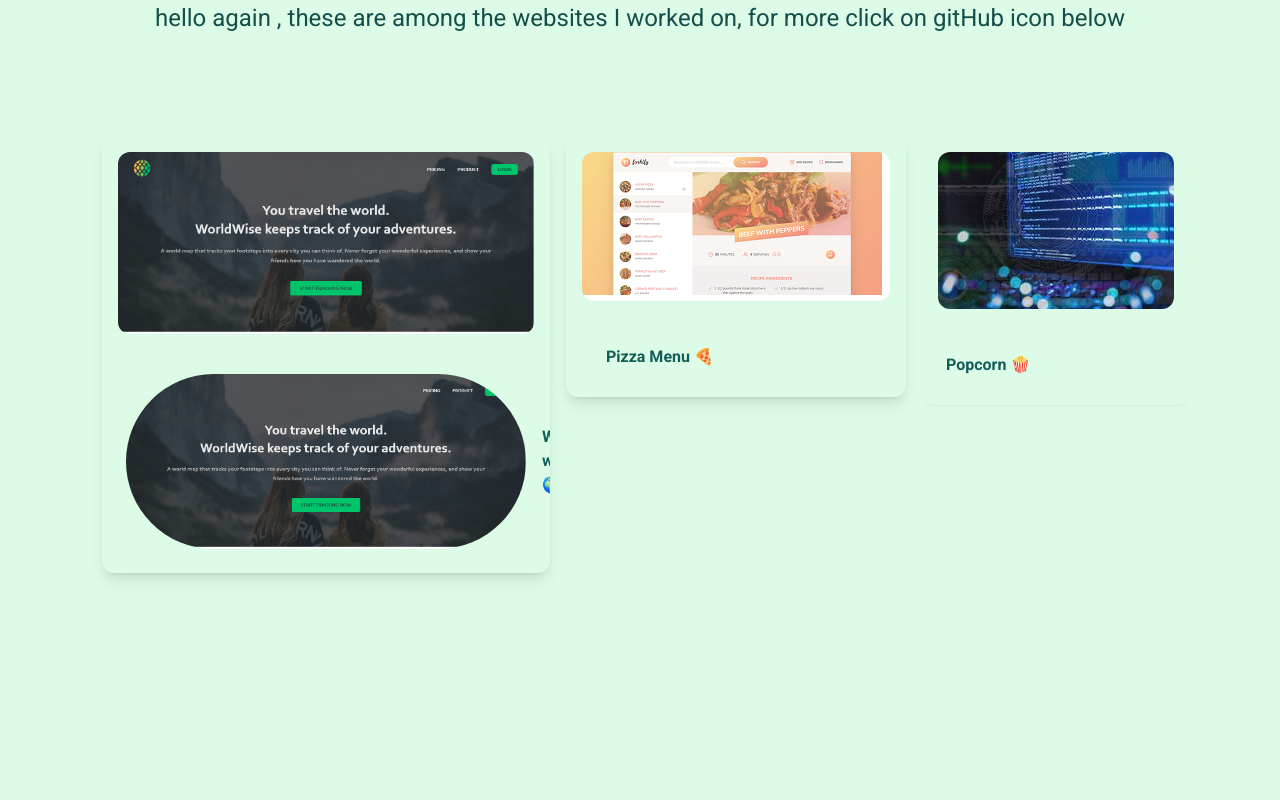
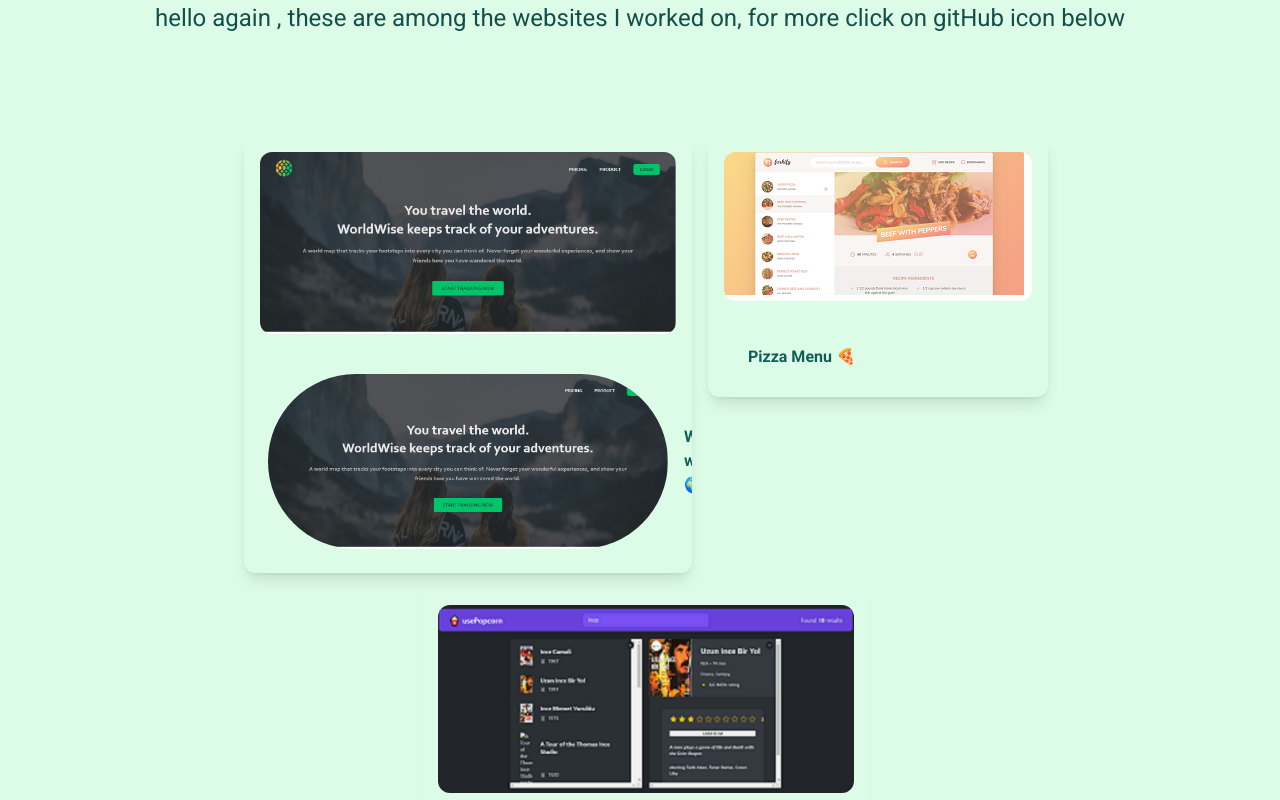
Before and after one commit to WinsaDaniel/winsa-portfolio, a React (Vite) app: page / in a window 1280 px wide. Shown: the part 760-1560 px from the top of the page. Built offline with nearby package versions, Linux system fonts and the light colour scheme; some icons are missing; a web font is replaced by a local one.

Commit message:
image  changes

```diff
--- a/src/App.jsx
+++ b/src/App.jsx
@@ -145,7 +145,7 @@ function App() {
           </div>
 
           <div className="flex flex-wrap justify-center gap-4 mx-4 ml-7 ">
-            <div className="   justify-center ">
+            <div>
               <div className="max-w-md  rounded-xl overflow-hidden cursor-pointer shadow-lg hover:shadow-2xl hover:scale-105 transform transition-all duration-500">
                 <div className="p-4">
                   <img
@@ -179,12 +179,12 @@ function App() {
               </div>
             </div>
 
-            <div className="min-h-screen  ">
+            <div>
               <div className="max-w-md  rounded-xl overflow-hidden cursor-pointer shadow-lg hover:shadow-2xl hover:scale-105 transform transition-all duration-500">
                 <div className="p-4">
                   <img
                     className="rounded-xl"
-                    src="../Screenshot1 .png"
+                    src="Screenshot1 .png"
                     alt="Dog"
                   />
                 </div>
@@ -213,10 +213,10 @@ function App() {
               </div>
             </div>
 
-            <div className="min-h-screen  ">
+            <div>
               <div className="max-w-md  rounded-xl overflow-hidden cursor-pointer shadow-sm hover:shadow-2xl hover:scale-105 transform transition-all duration-500">
                 <div className="p-4">
-                  <img className="rounded-xl" src="/laptop.png" />
+                  <img className="rounded-xl" src="/SS .PNG" />
                 </div>
                 <div className="flex justify-between p-6">
                   <div className="flex items-center space-x-4">
```
Also changed, not shown: public/SS .PNG.
